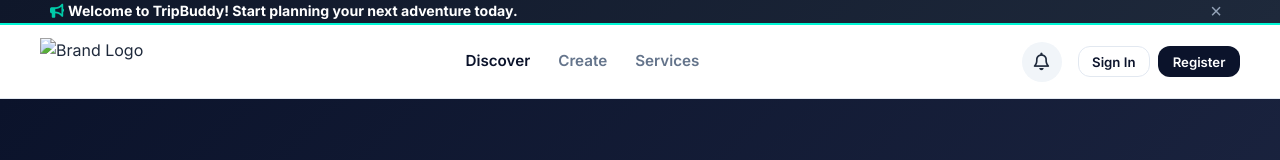
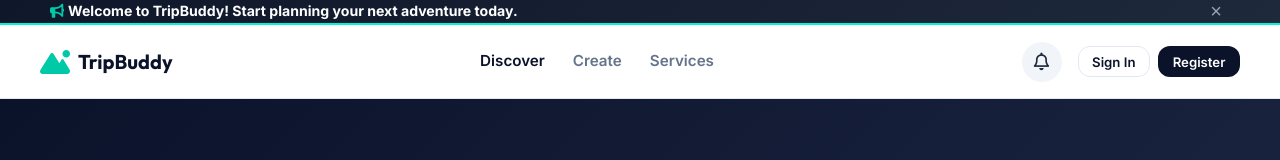
Before and after one commit to ARUSHA-17/TripBuddy, a plain HTML site: page index.html in a window 1280 px wide. Shown: the top 160 px of the page. Drawn offline with nearby package versions, Linux system fonts and the light colour scheme; no server answers.

```diff
--- a/index.html
+++ b/index.html
@@ -34,9 +34,13 @@
   <!-- GLOBAL HEADER NAVBAR -->
   <header class="global-navbar">
     <div class="nav-container">
-      <div class="nav-brand" onclick="navigateTo('discover', event)">
-        <img src="assets/images/logo.png" alt="Brand Logo" class="brand-logo">
-      </div>
+      <a href="#" class="nav-brand" onclick="navigateTo('discover', event)">
+        <img src="assets/images/logo.png" alt="TripBuddy Logo" class="brand-logo" onerror="this.style.display='none'; this.nextElementSibling.style.display='flex';">
+        <div class="brand-fallback" style="display: none;">
+          <i class="fa-solid fa-mountain-sun"></i>
+          <span>TripBuddy</span>
+        </div>
+      </a>
 
       <nav class="nav-menu">
         <a href="#" class="nav-link active" id="nav-discover" onclick="navigateTo('discover', event)">Discover</a>
--- a/style.css
+++ b/style.css
@@ -1278,3 +1278,32 @@ h1, h2, h3, h4, h5, h6 {
 .upload-status.error {
   color: #ef4444;
 }
+
+/* Navbar Brand Logo Styles */
+.nav-brand {
+  display: flex;
+  align-items: center;
+  text-decoration: none;
+  cursor: pointer;
+  gap: 0.5rem;
+}
+
+.brand-logo {
+  height: 40px;
+  width: auto;
+  object-fit: contain;
+}
+
+.brand-fallback {
+  display: flex;
+  align-items: center;
+  gap: 0.5rem;
+  font-family: var(--font-heading);
+  font-weight: 700;
+  font-size: 1.25rem;
+  color: var(--bg-dark);
+}
+.brand-fallback i {
+  color: var(--color-cyan-dark);
+  font-size: 1.5rem;
+}
```
